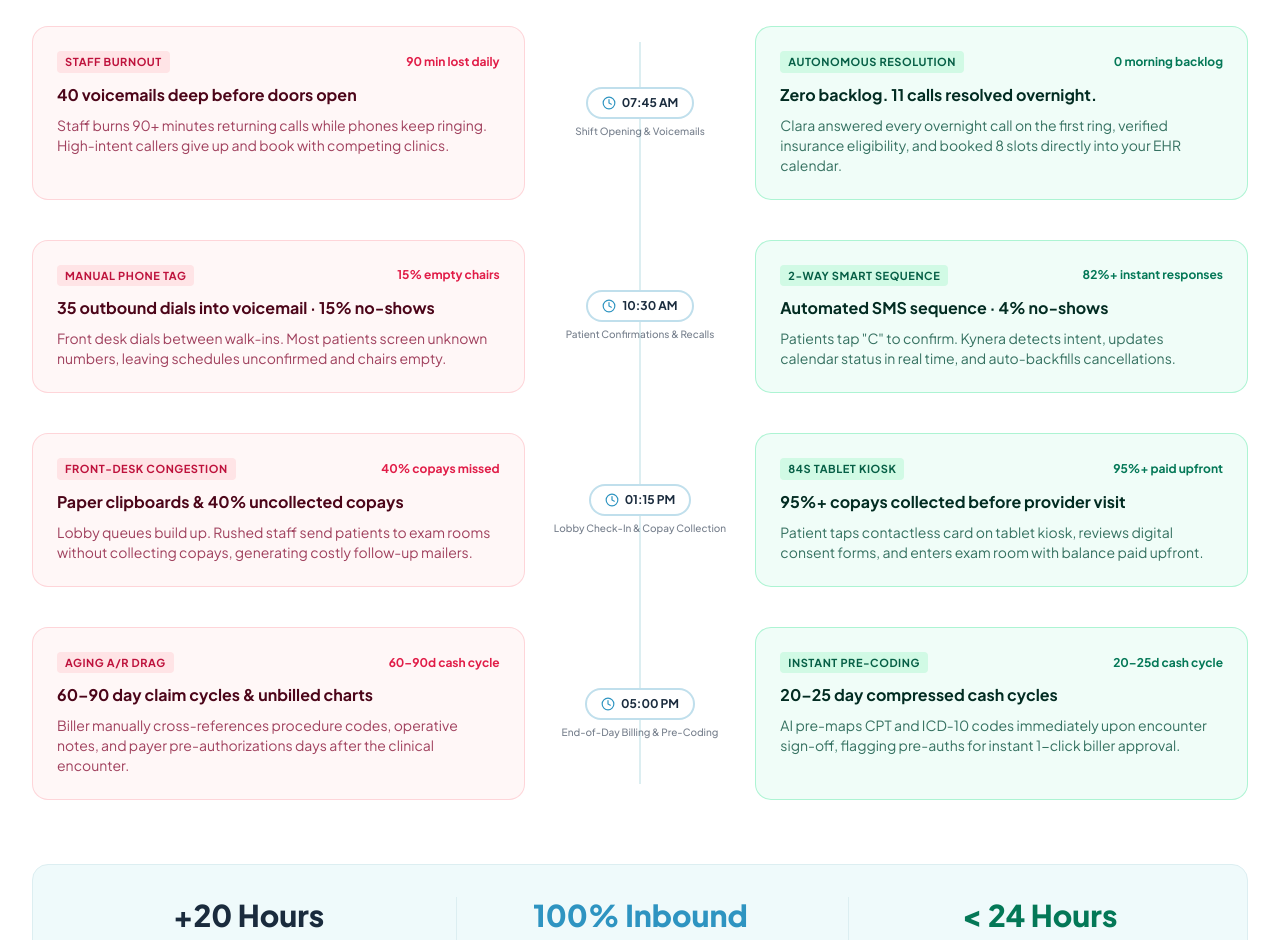
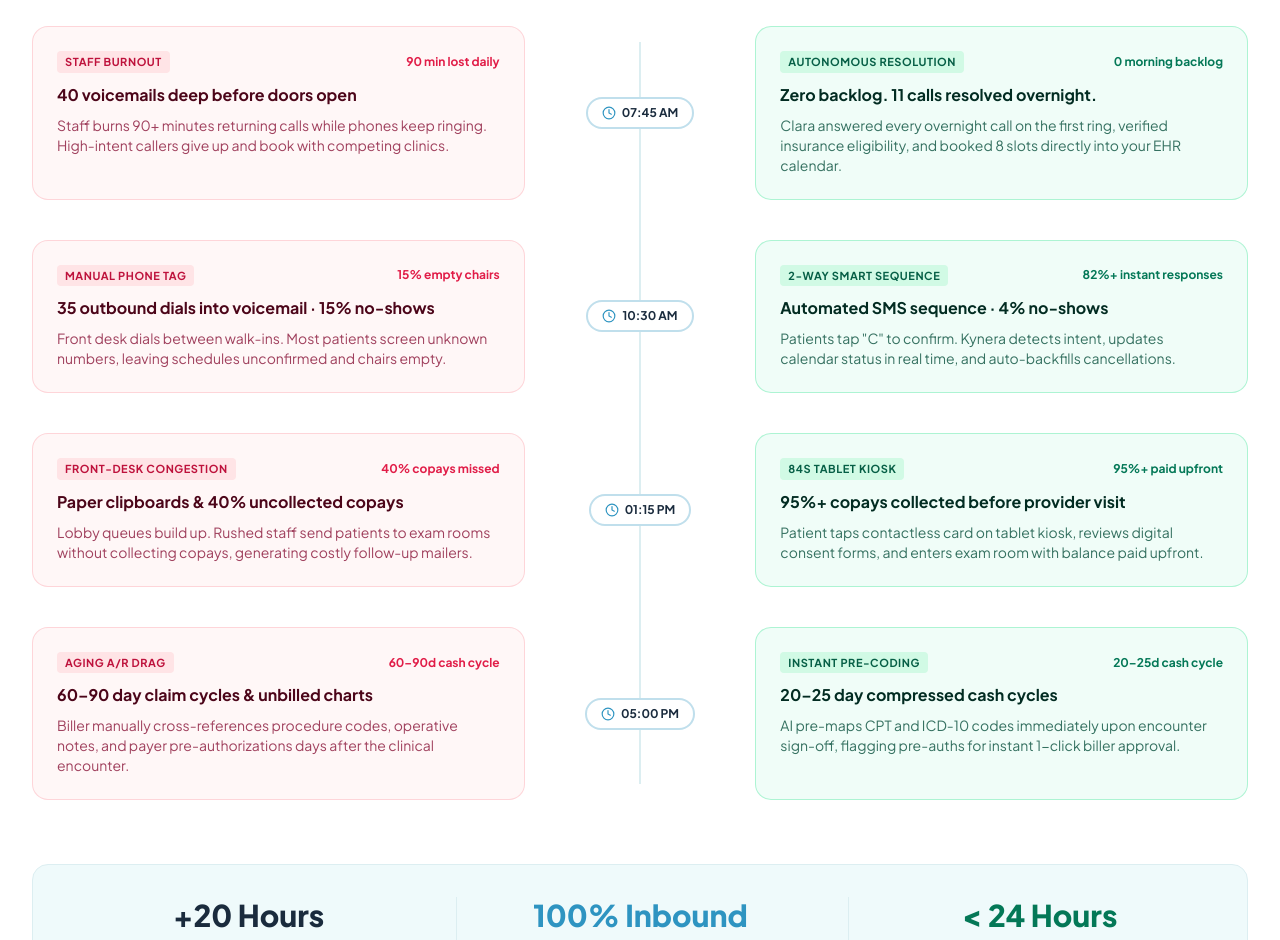
Before and after one commit to Annyxtopheles/kynera, a React (Vite) app: page / in a window 1280 px wide. Shown: the part 3080-4020 px from the top of the page. Built offline with nearby package versions, Linux system fonts and the light colour scheme.

Commit message:
Remove phase subtitles from shift timeline in BeforeAfterComparison

```diff
--- a/src/components/BeforeAfterComparison.tsx
+++ b/src/components/BeforeAfterComparison.tsx
@@ -5,7 +5,6 @@ export const BeforeAfterComparison: React.FC = () => {
   const milestones = [
     {
       time: '07:45 AM',
-      phase: 'Shift Opening & Voicemails',
       without: {
         badge: 'Staff Burnout',
         headline: '40 voicemails deep before doors open',
@@ -21,7 +20,6 @@ export const BeforeAfterComparison: React.FC = () => {
     },
     {
       time: '10:30 AM',
-      phase: 'Patient Confirmations & Recalls',
       without: {
         badge: 'Manual Phone Tag',
         headline: '35 outbound dials into voicemail · 15% no-shows',
@@ -37,7 +35,6 @@ export const BeforeAfterComparison: React.FC = () => {
     },
     {
       time: '01:15 PM',
-      phase: 'Lobby Check-In & Copay Collection',
       without: {
         badge: 'Front-Desk Congestion',
         headline: 'Paper clipboards & 40% uncollected copays',
@@ -53,7 +50,6 @@ export const BeforeAfterComparison: React.FC = () => {
     },
     {
       time: '05:00 PM',
-      phase: 'End-of-Day Billing & Pre-Coding',
       without: {
         badge: 'Aging A/R Drag',
         headline: '60–90 day claim cycles & unbilled charts',
@@ -135,9 +131,6 @@ export const BeforeAfterComparison: React.FC = () => {
                   <Clock className="w-3.5 h-3.5 text-brand-blue" />
                   <span>{item.time}</span>
                 </div>
-                <span className="text-[10px] font-medium text-text-body/70 mt-1 text-center hidden lg:block">
-                  {item.phase}
-                </span>
               </div>
 
               {/* Right Column: With Kynera */}
```
